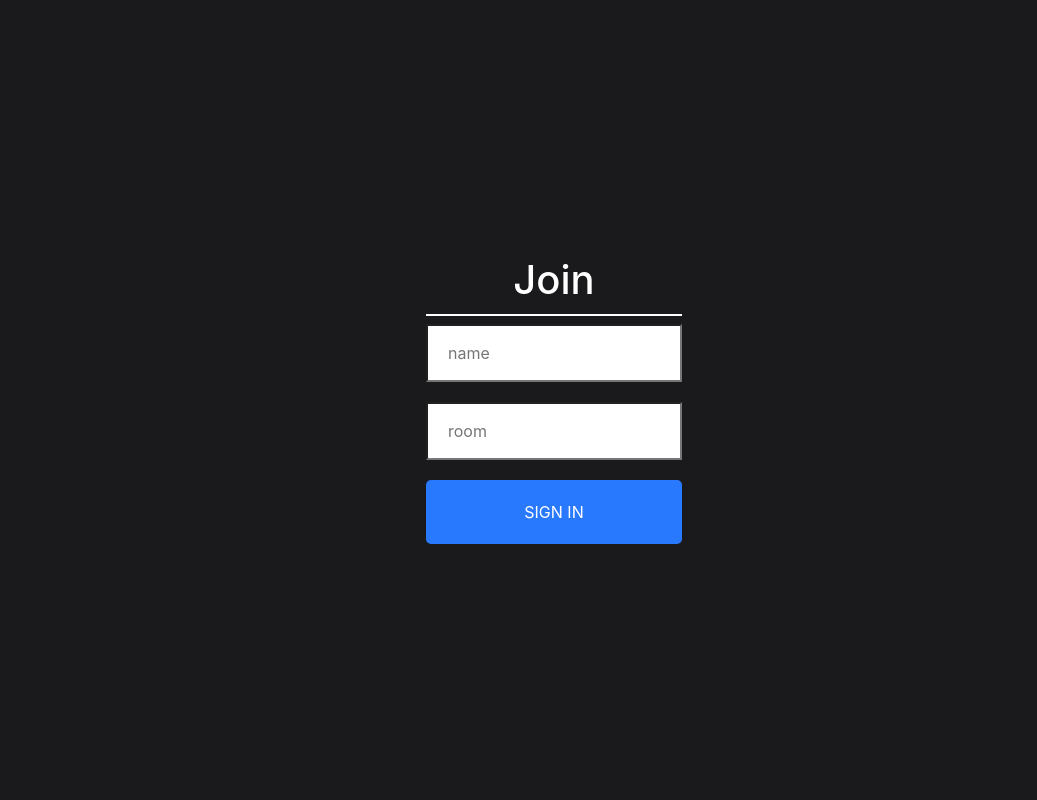
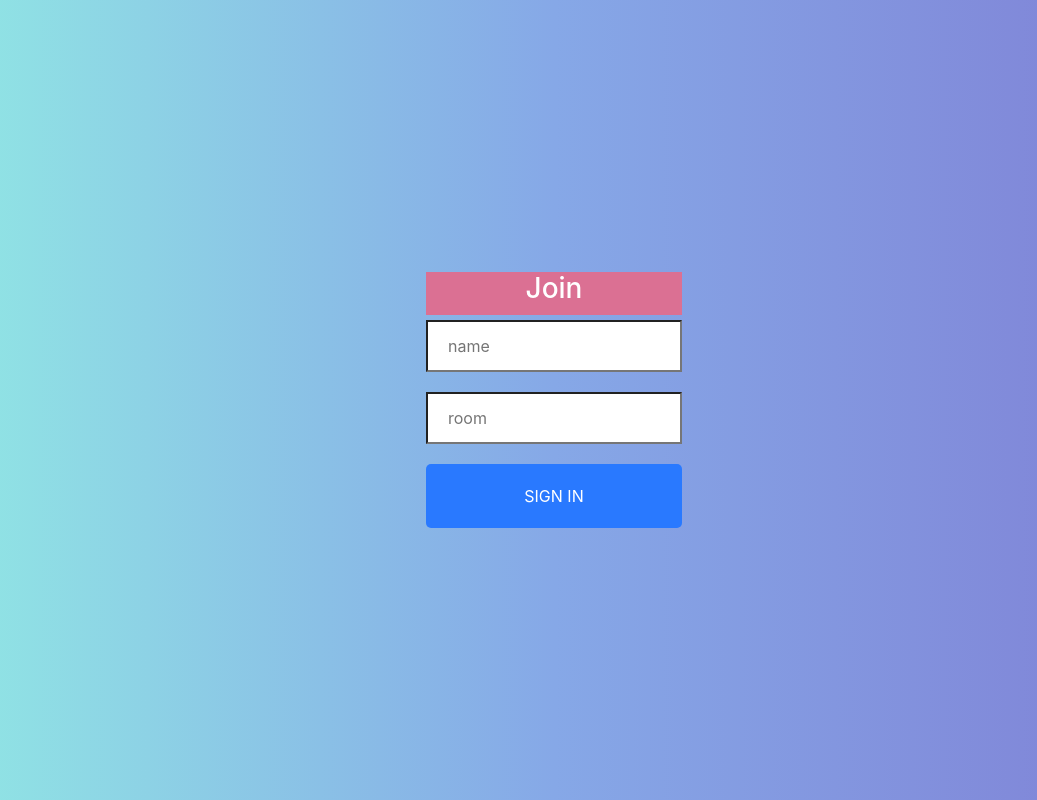
Before and after one commit to salahmak/simple-react-chatting-app, a React (Create React App) app: page / in a window 1280 px wide. Shown: the whole page, without its empty margins (86-1123 px from the left). Built offline with nearby package versions, Linux system fonts and the light colour scheme.

Commit message:
added some styles

```diff
--- a/src/components/Join/Join.css
+++ b/src/components/Join/Join.css
@@ -21,7 +21,7 @@
   text-align: center;
   height: 100vh;
   align-items: center;
-  background-color: #1A1A1D;
+  background-color: transparent;
 }
 
 .joinInnerContainer {
@@ -30,15 +30,19 @@
 
 .joinInput {
   border-radius: 0;
-  padding: 15px 20px;
+  padding: 12px 20px;
   width: 100%;
+  margin-top: 5px;
 }
 
 .heading {
   color: white;
   font-size: 2.5em;
   padding-bottom: 10px;
-  border-bottom: 2px solid white;
+  background-color: palevioletred;
+  display: flex;
+  justify-content: center;
+  align-items: center;
 }
 
 .button {
--- a/src/components/Join/Join.js
+++ b/src/components/Join/Join.js
@@ -22,7 +22,9 @@
     return (
         <div className="joinOuterContainer">
             <div className="joinInnerContainer" >
-                <h1 className="heading">Join</h1>
+                <div class="heading">
+                    <h3 className="m-0">Join</h3>
+                </div>
 
                 <div>
                     <input type="text" value={name} className="joinInput" onChange={handleNameChange} placeholder="name" />
```
